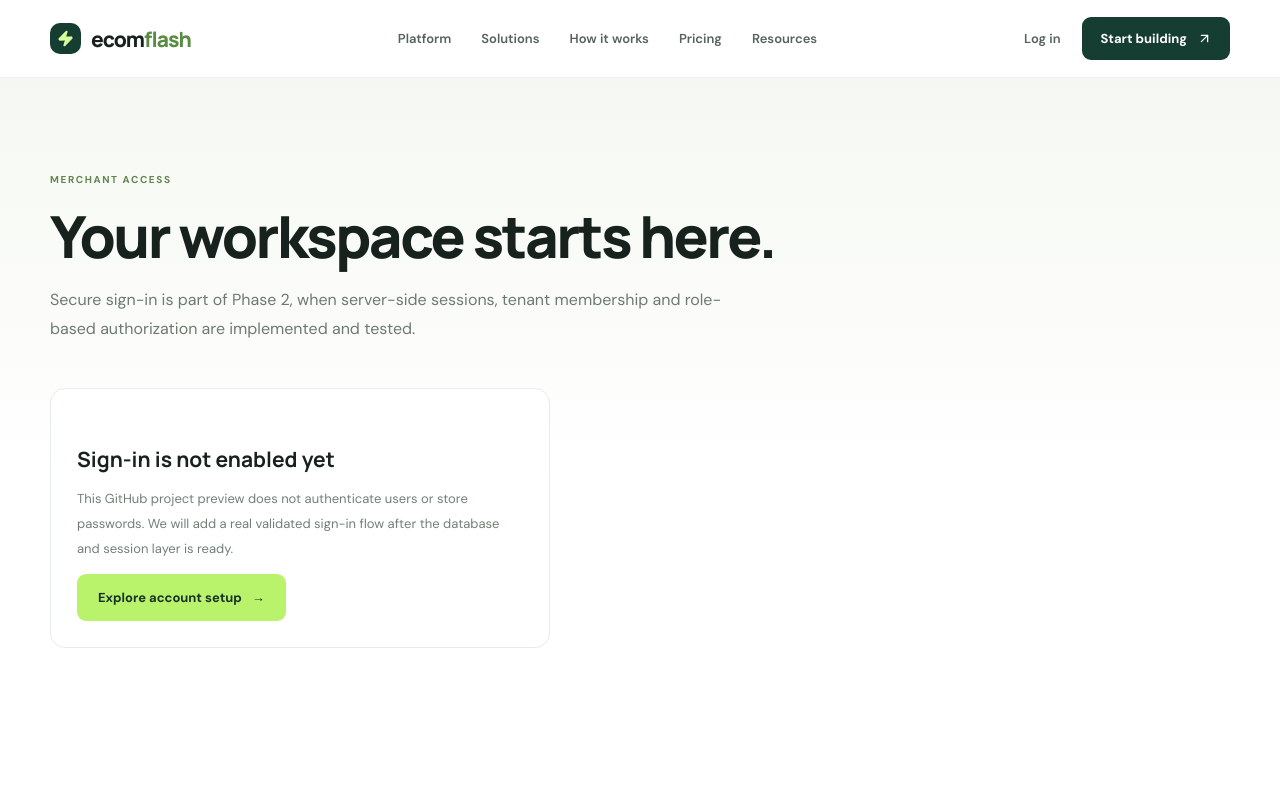
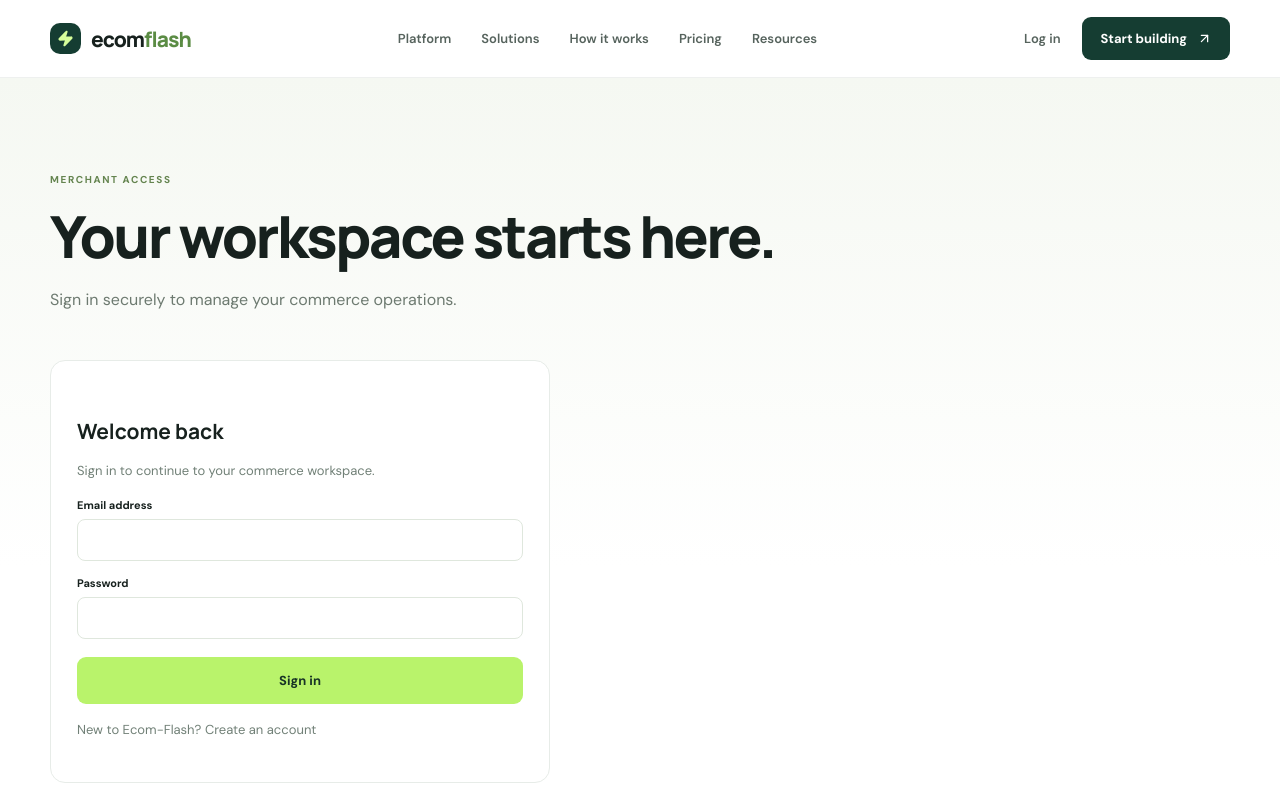
Before and after one commit to tarikuldigital-cmd/Ecom-Flash, a Next.js app: page /login in a window 1280 px wide. Shown: the top 800 px of the page. Built offline with nearby package versions, Linux system fonts and the light colour scheme.

Commit message:
feat(auth): enable database-backed sign in page

```diff
--- a/src/app/login/page.tsx
+++ b/src/app/login/page.tsx
@@ -1,3 +1,6 @@
-import Link from "next/link";
 import { InfoPage } from "@/components/marketing/InfoPage";
-export default function Login(){return <InfoPage eyebrow="MERCHANT ACCESS" title="Your workspace starts here." lead="Secure sign-in is part of Phase 2, when server-side sessions, tenant membership and role-based authorization are implemented and tested."><div className="form-card"><h2>Sign-in is not enabled yet</h2><p className="form-note">This GitHub project preview does not authenticate users or store passwords. We will add a real validated sign-in flow after the database and session layer is ready.</p><Link className="button button-primary" href="/register">Explore account setup <span>→</span></Link></div></InfoPage>}
+import { AuthForm } from "@/components/auth/AuthForm";
+
+export default function Login() {
+  return <InfoPage eyebrow="MERCHANT ACCESS" title="Your workspace starts here." lead="Sign in securely to manage your commerce operations."><AuthForm mode="login" /></InfoPage>;
+}
```
